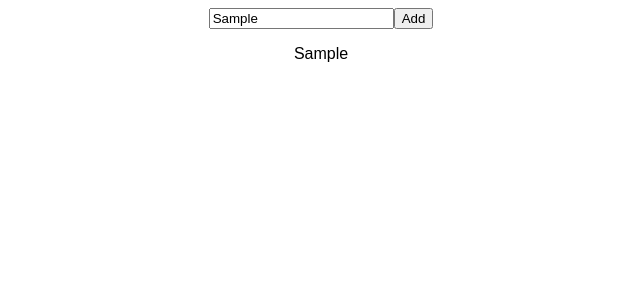
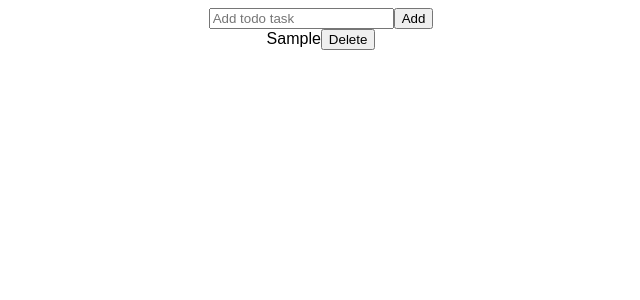
Before and after one commit to atharv169/react-task, a React (Create React App) app: page / in a window 1280 px wide. Both pictures are taken after typing "Sample" into the empty fields and a click on the button "Add". Shown: the top 300 px of the page, without its empty margins (319-959 px from the left). Built offline with nearby package versions, Linux system fonts and the light colour scheme.

Commit message:
task-5 todo add delete

```diff
--- a/src/task-5_Todo/App.js
+++ b/src/task-5_Todo/App.js
@@ -4,6 +4,11 @@ import "./styles.css";
 export default function App() {
   const [todo, setTodo] = useState([]);
   const [text, setText] = useState("");
+
+  function handleDelete(indexToDelete) {
+    const newTodos = todo.filter((_, index) => index != indexToDelete);
+    setTodo(newTodos);
+  }
   return (
     <div className="App">
       <input
@@ -13,11 +18,23 @@ export default function App() {
         onChange={(e) => {
           setText(e.target.value);
         }}
-      ></input>
-      <button onClick={() => setTodo([...todo, text])}>Add</button>
+      />
+      <button
+        onClick={() => {
+          if (text.trim() === "") return;
+          setTodo([...todo, text]);
+          setText("");
+        }}
+      >
+        Add
+      </button>
+
       <div>
         {todo.map((item, index) => (
-          <p key={index}>{item}</p>
+          <div key={index}>
+            <spam>{item}</spam>
+            <button onClick={() => handleDelete(index)}>Delete</button>
+          </div>
         ))}
       </div>
     </div>
```
